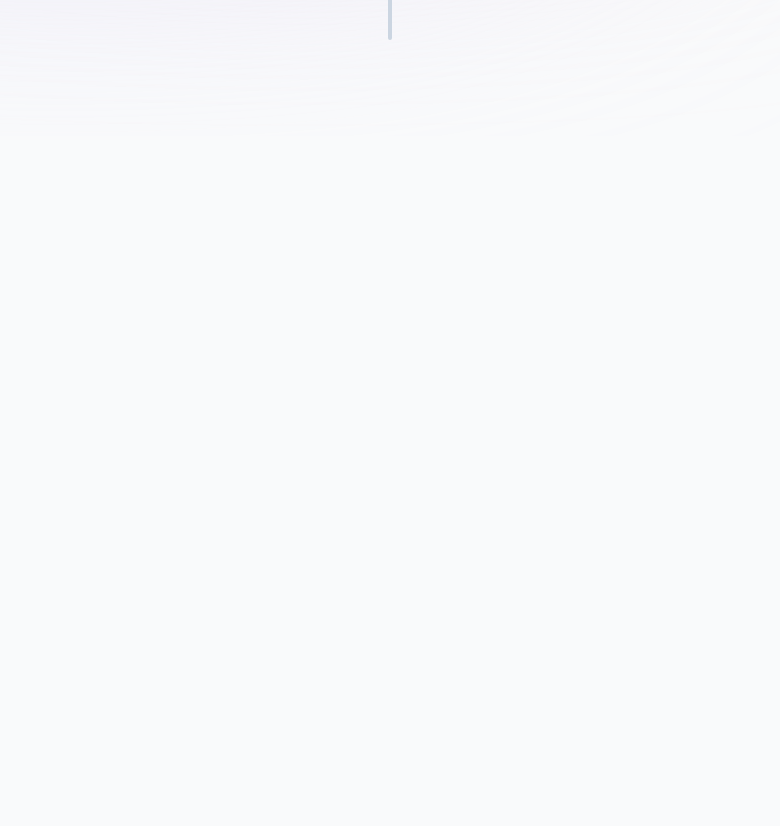
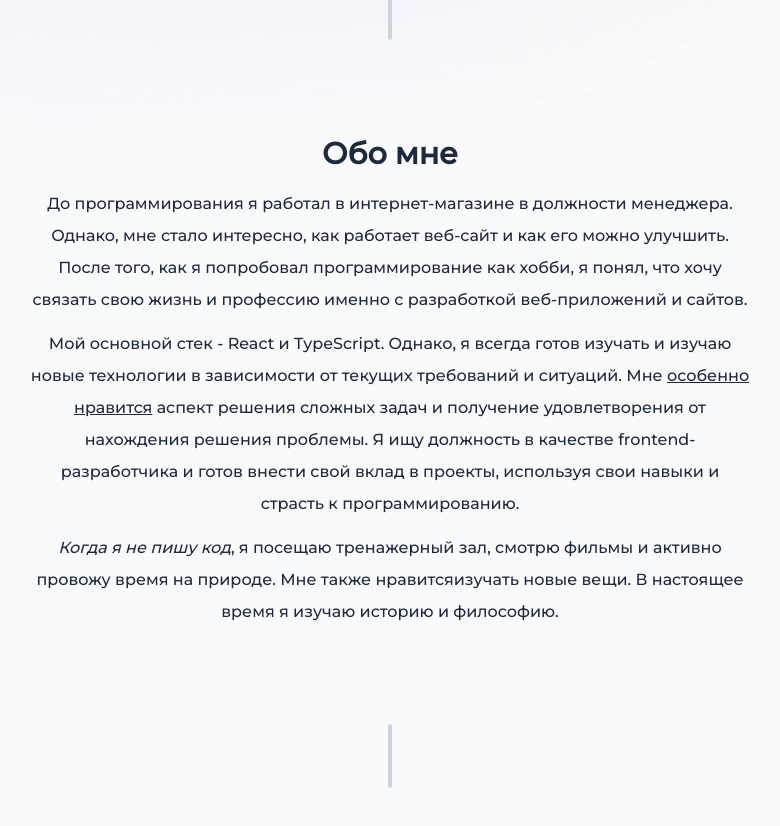
Before and after one commit to cLubber1337/andrey-soroko-portfolio, a Next.js app: page / in a window 1280 px wide. Shown: the part 700-1526 px from the top of the page, without its empty margins (250-1030 px from the left). Before the commit the page ends 836 px from the top, so only its background shows below. Built offline with nearby package versions, Linux system fonts and the light colour scheme.

Commit message:
feat: about section, section-heading

```diff
--- a/app/layout.tsx
+++ b/app/layout.tsx
@@ -4,7 +4,7 @@ import { ReactNode } from 'react'
 import { Montserrat } from 'next/font/google'
 import { Header } from '@/components/header'
 
-const inter = Montserrat({ subsets: ['cyrillic'] })
+const inter = Montserrat({ subsets: ['cyrillic'], weight: '500' })
 
 export const metadata = {
   title: 'Andrey Soroko | Portfolio',
--- a/app/page.tsx
+++ b/app/page.tsx
@@ -1,11 +1,14 @@
 import { Intro } from '@/components/Intro'
 import { SectionDivider } from '@/components/section-divider'
+import { About } from '@/components/about'
 
 export default function Home() {
   return (
     <main className="flex flex-col items-center px-4">
       <Intro />
       <SectionDivider />
+      <About />
+      <SectionDivider />
     </main>
   )
 }
--- /dev/null
+++ b/components/about.tsx
@@ -0,0 +1,40 @@
+'use client'
+
+import { motion } from 'framer-motion'
+import { SectionHeading } from '@/components/section-heading'
+export const About = () => {
+  return (
+    <motion.section
+      className="mb-28 max-w-[45rem] text-center leading-8 sm:mb-0 scroll-mt-28"
+      initial={{ opacity: 0, y: 100 }}
+      animate={{ opacity: 1, y: 0 }}
+      transition={{ delay: 0.175 }}
+      id="about"
+    >
+      <SectionHeading title="Обо мне" />
+      <p className="mb-3">
+        До программирования я работал в интернет-магазине в должности{' '}
+        <span className="font-medium">менеджера</span>. Однако, мне стало интересно, как работает
+        веб-сайт и как его можно улучшить. После того, как я попробовал программирование как хобби,
+        я понял, что хочу связать свою жизнь и профессию именно с разработкой{' '}
+        <span className="font-medium">веб-приложений и сайтов</span>.
+      </p>
+
+      <p className="mb-3">
+        Мой основной стек - <span className="font-medium">React и TypeScript</span>. Однако, я
+        всегда готов изучать и изучаю новые технологии в зависимости от текущих требований и
+        ситуаций. Мне <span className="underline">особенно нравится</span> аспект решения сложных
+        задач и получение удовлетворения от нахождения решения проблемы. Я ищу должность в качестве{' '}
+        <span className="font-medium">frontend-разработчика</span> и готов внести свой вклад в
+        проекты, используя свои навыки и страсть к программированию.
+      </p>
+
+      <p>
+        <span className="italic">Когда я не пишу код</span>, я посещаю тренажерный зал, смотрю
+        фильмы и активно провожу время на природе. Мне также нравится
+        <span className="font-medium">изучать новые вещи</span>. В настоящее время я изучаю{' '}
+        <span className="font-medium">историю и философию</span>.
+      </p>
+    </motion.section>
+  )
+}
--- /dev/null
+++ b/components/section-heading.tsx
@@ -0,0 +1,9 @@
+import s from './SectionsHeading.module.scss'
+
+interface SectionHeadingProps {
+  title: string
+}
+
+export const SectionHeading = ({ title }: SectionHeadingProps) => {
+  return <h2 className="text-3xl font-bold mb-4">{title}</h2>
+}
```
